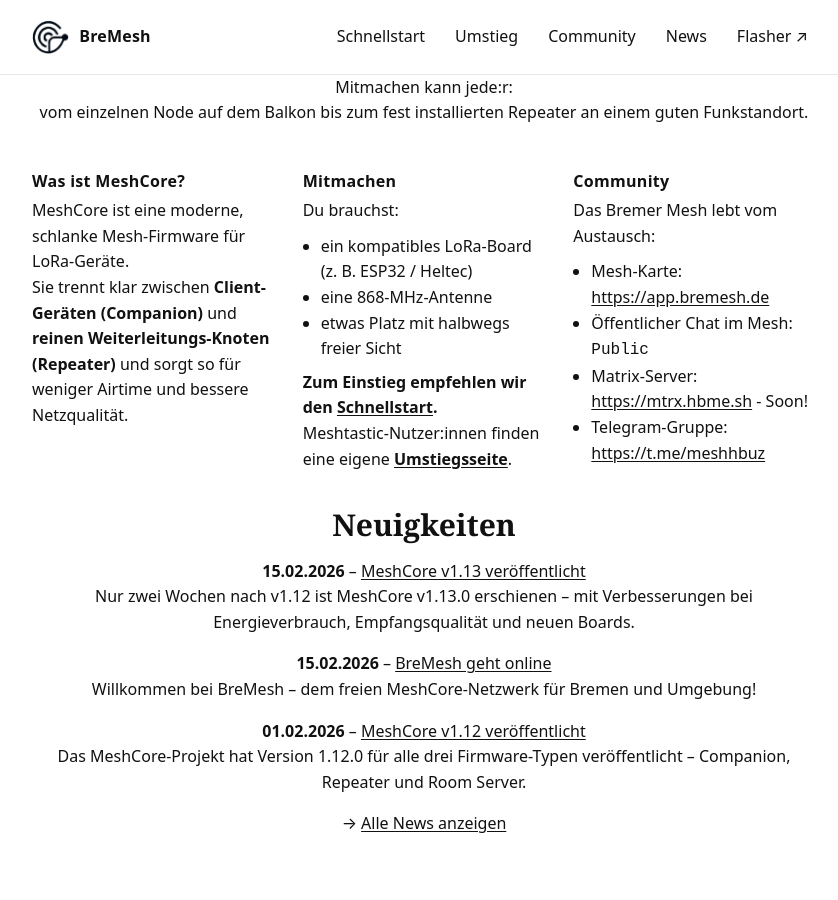
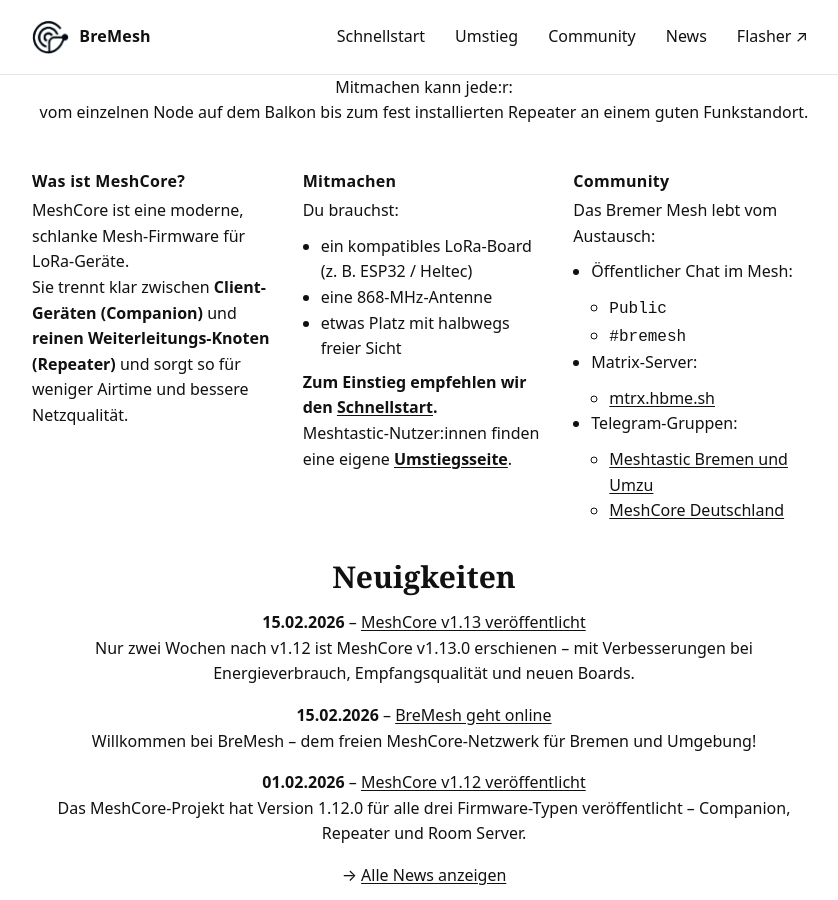
Before and after one commit to NordCen/BreMeshPeople, a Jekyll site: the page built from index.md, in a window 1280 px wide and 900 px high, scrolled down 509 px. Shown: the whole window, without its empty margins (216-1054 px from the left). Built offline with Jekyll 4.4.1, drawn with Linux system fonts in a browser that asks for light colours.

Commit message:
Update mesh map URL for consistency and enhance chat and group links formatting

```diff
--- a/index.md
+++ b/index.md
@@ -49,10 +49,14 @@
 
 Das Bremer Mesh lebt vom Austausch:
 
-- Mesh-Karte: [https://app.bremesh.de](https://bremesh.de)
-- Öffentlicher Chat im Mesh: `Public`
-- Matrix-Server: [https://mtrx.hbme.sh](https://mtrx.hbme.sh) - Soon!
-- Telegram-Gruppe: [https://t.me/meshhbuz](https://t.me/meshhbuz)
+- Öffentlicher Chat im Mesh:
+  - `Public`
+  - `#bremesh`
+- Matrix-Server:
+  - [mtrx.hbme.sh](https://mtrx.hbme.sh)
+- Telegram-Gruppen:
+  - [Meshtastic Bremen und Umzu](https://t.me/meshhbuz)
+  - [MeshCore Deutschland](https://t.me/meshcorede)
 
 </div>
 
```
Also changed, not shown: _posts/2026-02-15-bremesh-geht-online.md (+1 -1 lines).
